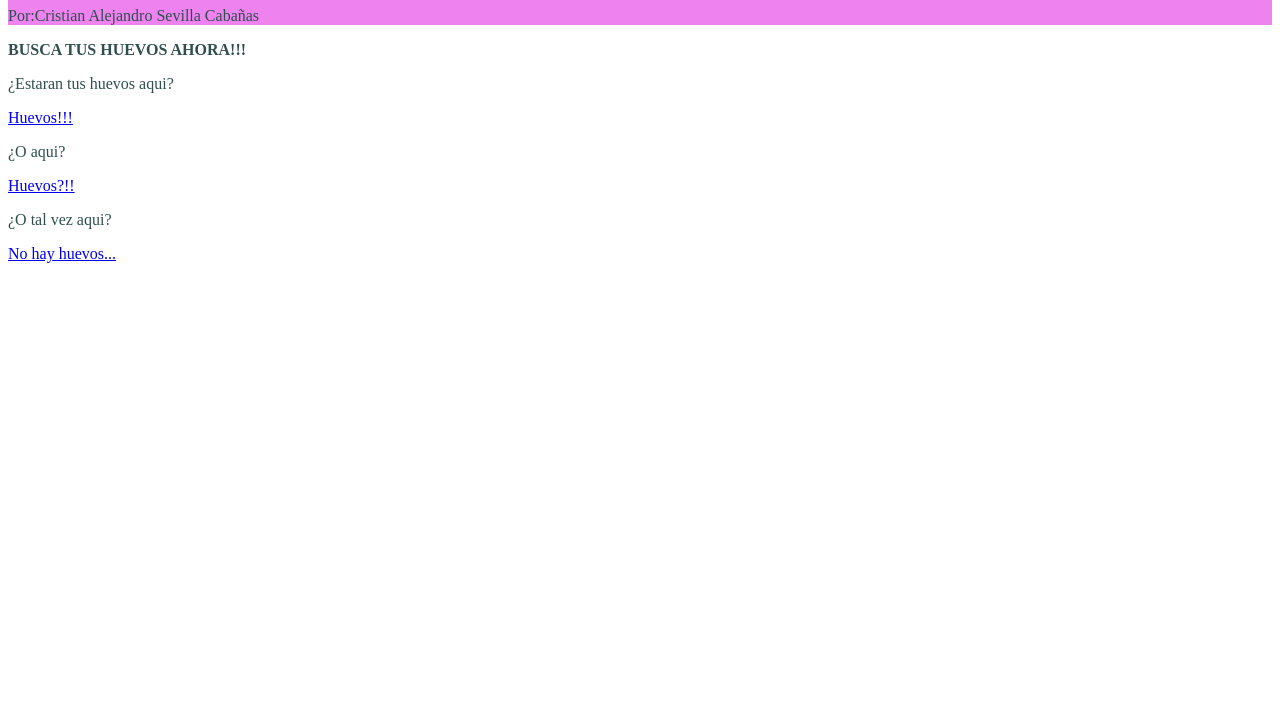
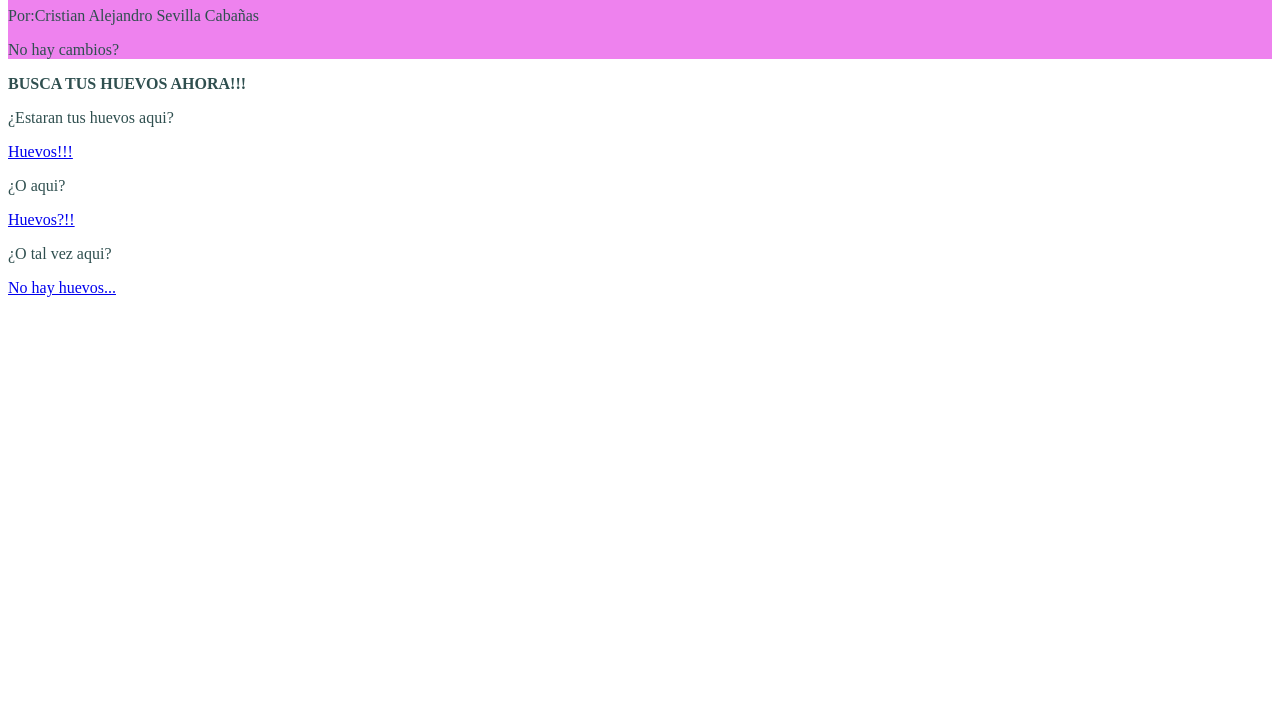
Before and after one commit to Cris-A-S-C/AberracionProgramada, a plain HTML site: page index.html in a window 1280 px wide. Shown: the part 73-800 px from the top of the page. Drawn offline with Linux system fonts and the light colour scheme.

```diff
--- a/index.html
+++ b/index.html
@@ -20,6 +20,7 @@
     <header>
         <h1>Aqui hay Huevos...?</h1>
         <p>Por:Cristian Alejandro Sevilla Cabañas</p>
+        <p>No hay cambios?</p>
     </header>
     <main>
         <p><strong>BUSCA TUS HUEVOS AHORA!!!</strong></p>
```
